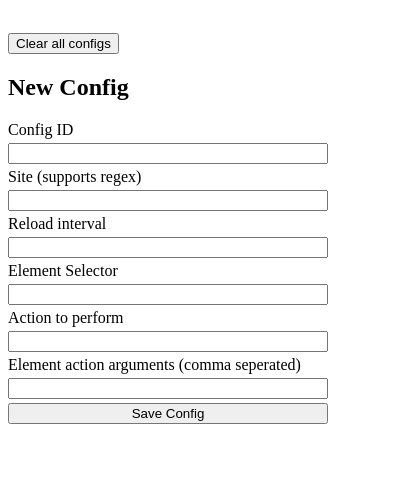
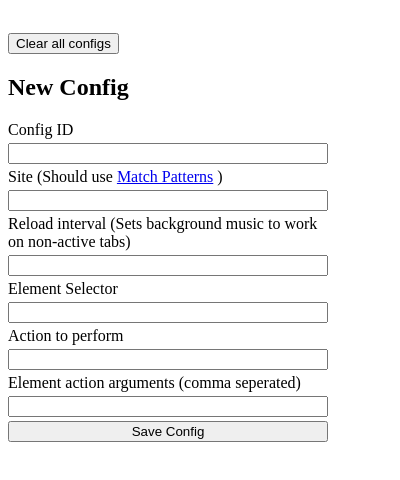
Before and after one commit to adityarsuryavamshi/Sniper, a browser extension: page popup/popup.html in a window 400 px wide. Shown: the part 110-590 px from the top of the page. Drawn offline with Linux system fonts and the light colour scheme.

Commit message:
Cleaning up, adding basic description for release

```diff
--- a/popup/popup.html
+++ b/popup/popup.html
@@ -54,10 +54,12 @@
         <label for="config-id">Config ID</label>
         <input type="text" name="config-id" id="config-id" required />
 
-        <label for="site-regex">Site (supports regex)</label>
+        <label for="site-regex">Site (Should use <a target="_blank" rel="noopener noreferrer"
+                href="https://developer.chrome.com/docs/extensions/develop/concepts/match-patterns">Match Patterns</a>
+            )</label>
         <input type="text" name="site-regex" id="site-regex" required />
 
-        <label for="reload-interval">Reload interval</label>
+        <label for="reload-interval">Reload interval (Sets background music to work on non-active tabs)</label>
         <input type="number" name="reload-interval" id="reload-interval" required />
 
         <label for="element-selector">Element Selector</label>
```
Also changed, not shown: README.md, icons/128.png (added), icons/16.png (added), icons/32.png (added), icons/48.png (added), manifest.json, ss/screenshot_edit_config.png (added), ss/screenshot_empty.png (added), ss/screenshot_sidepanel.png (added), ss/screenshot_usage.png (added), 3 other files.
